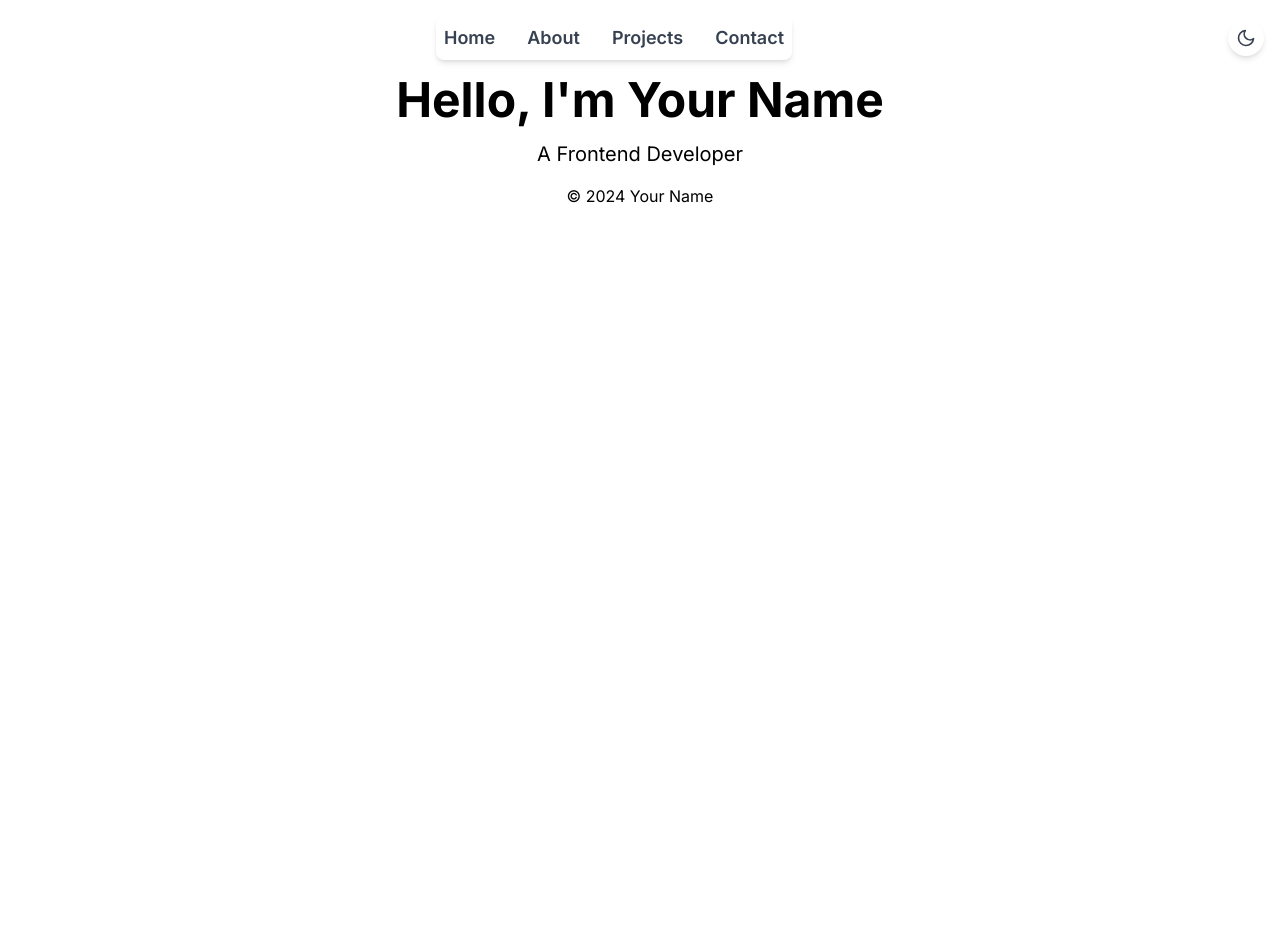
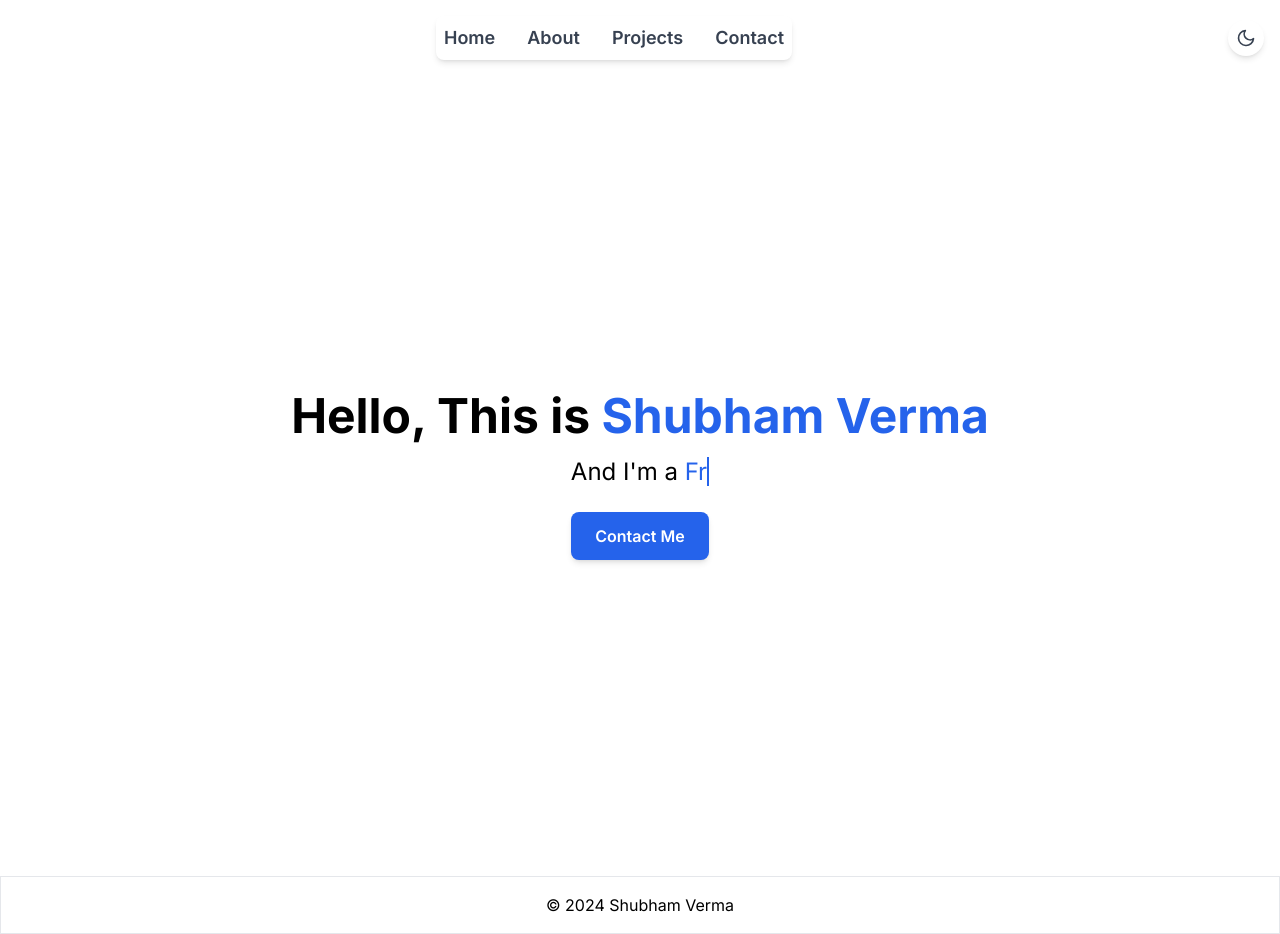
Before and after one commit to shubhamverma8991/portfolio2024, a React (Create React App) app: page / in a window 1280 px wide. Before the commit the page ends 800 px from the top, so only its background shows below. Built offline with nearby package versions, Linux system fonts and the light colour scheme.

Commit message:
Navbar and Hero

```diff
--- a/src/components/Footer.jsx
+++ b/src/components/Footer.jsx
@@ -2,8 +2,8 @@ import React from "react";
 
 const Footer = () => {
   return (
-    <footer className="p-4 text-center bg-white dark:bg-black text-black dark:text-white">
-      <p>© 2024 Your Name</p>
+    <footer className="p-4 border text-center bg-white dark:bg-black text-black dark:text-white">
+      <p>© 2024 Shubham Verma</p>
     </footer>
   );
 };
--- /dev/null
+++ b/src/components/Hero.css
@@ -0,0 +1,40 @@
+p {
+  position: relative;
+}
+
+.typing-loop {
+  position: absolute;
+  overflow: hidden;
+  white-space: nowrap;
+  border-right: 3px solid;
+  animation: typing 6s steps(22, end) infinite, blink 0.75s step-end infinite;
+}
+
+.typing-loop:nth-child(1) {
+  animation-delay: 0s;
+}
+
+.typing-loop:nth-child(2) {
+  animation-delay: 3s;
+}
+
+@keyframes typing {
+  0%,
+  50% {
+    width: 0;
+  }
+  25%,
+  75% {
+    width: 100%;
+  }
+}
+
+@keyframes blink {
+  from,
+  to {
+    border-color: transparent;
+  }
+  50% {
+    border-color: currentColor;
+  }
+}
--- a/src/components/Hero.jsx
+++ b/src/components/Hero.jsx
@@ -1,10 +1,43 @@
-import React from "react";
+import React, { useState, useEffect } from "react";
+import "./Hero.css";
+
+const roles = ["Frontend Developer", "Software Engineer"];
 
 const Hero = () => {
+  const [currentRole, setCurrentRole] = useState(0);
+  const [displayedText, setDisplayedText] = useState("");
+  const [isDeleting, setIsDeleting] = useState(false);
+
+  useEffect(() => {
+    const handleTyping = () => {
+      const fullText = roles[currentRole];
+      setDisplayedText((prev) => (isDeleting ? fullText.substring(0, prev.length - 1) : fullText.substring(0, prev.length + 1)));
+
+      if (!isDeleting && displayedText === fullText) {
+        setTimeout(() => setIsDeleting(true), 1000);
+      } else if (isDeleting && displayedText === "") {
+        setIsDeleting(false);
+        setCurrentRole((prev) => (prev + 1) % roles.length);
+      }
+    };
+
+    const typingSpeed = isDeleting ? 100 : 150;
+    const timer = setTimeout(handleTyping, typingSpeed);
+
+    return () => clearTimeout(timer);
+  }, [displayedText, isDeleting, currentRole]);
+
   return (
-    <section className="flex flex-col items-center justify-center bg-white dark:bg-black text-black dark:text-white">
-      <h1 className="text-5xl font-bold">Hello, I'm Your Name</h1>
-      <p className="mt-4 text-xl">A Frontend Developer</p>
+    <section className="flex flex-col items-center justify-center h-screen bg-white dark:bg-black text-black dark:text-white">
+      <h1 className="text-5xl font-bold">
+        Hello, This is <span className="text-blue-600">Shubham Verma</span>
+      </h1>
+      <p className="mt-4 text-2xl">
+        And I'm a <span className="text-blue-600 border-r-2 border-blue-600">{displayedText}</span>
+      </p>
+      <button className="mt-6 px-6 py-3 bg-blue-600 text-white rounded-lg shadow-md hover:bg-blue-700 font-semibold transition-colors duration-300">
+        Contact Me
+      </button>
     </section>
   );
 };
--- a/src/components/Navbar.jsx
+++ b/src/components/Navbar.jsx
@@ -19,7 +19,7 @@ const Navbar = ({ toggleTheme }) => {
       <div className="container mx-auto flex justify-between items-center">
         {/* Logo Section */}
         <Link to="/" className="md:hidden text-3xl font-bold text-gray-900 dark:text-gray-100 transition-colors duration-300">
-          Shubham
+          I'm Shubham
         </Link>
 
         {/* Desktop Menu */}
--- a/tailwind.config.js
+++ b/tailwind.config.js
@@ -1,17 +1,6 @@
 module.exports = {
   darkMode: "class",
   content: ["./src/**/*.{js,jsx,ts,tsx}"],
-  theme: {
-    extend: {
-      colors: {
-        primary: "#1a202c",
-        secondary: "#2d3748",
-        accent: "#4a5568",
-      },
-      fontFamily: {
-        sans: ["Inter", "sans-serif"],
-      },
-    },
-  },
+
   plugins: [],
 };
```
